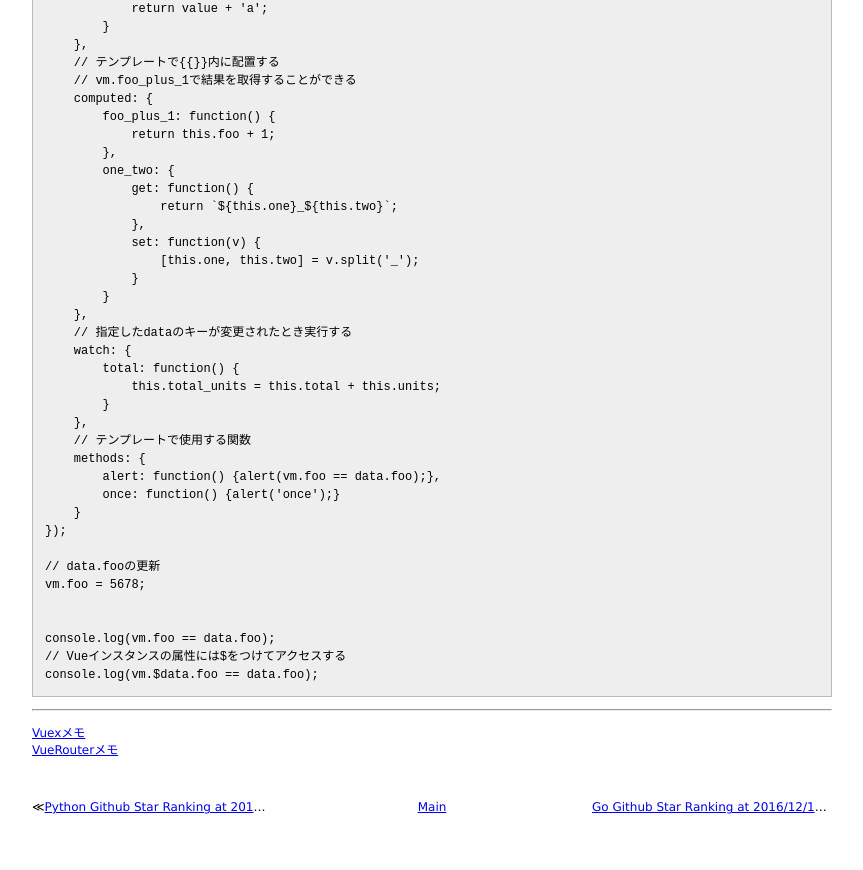
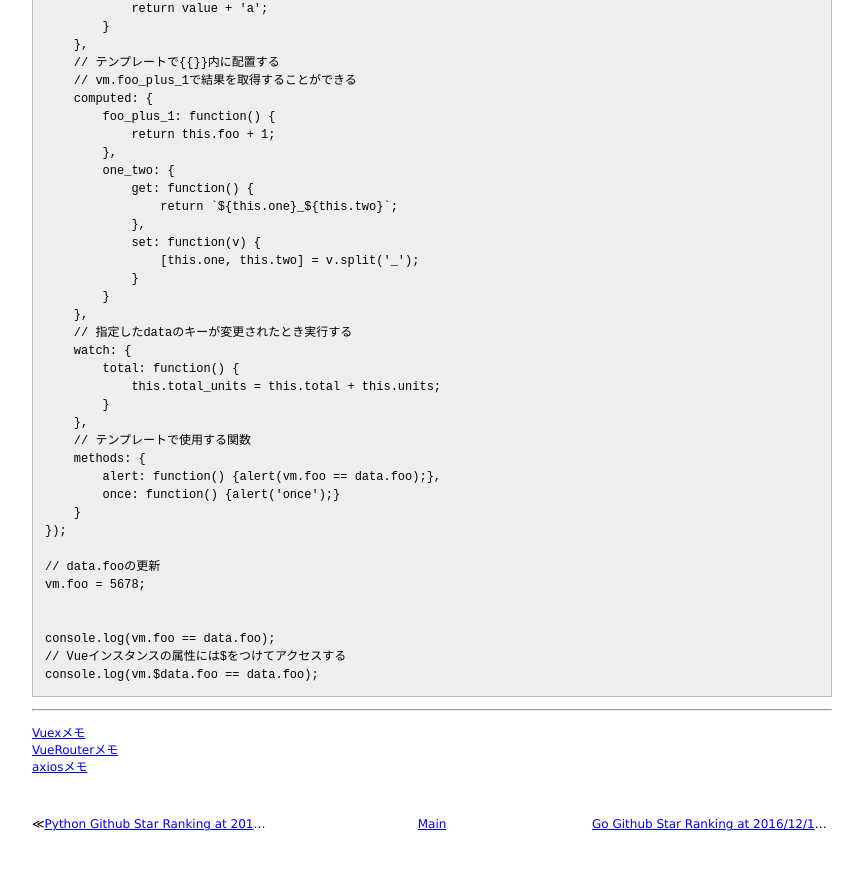
Before and after one commit to 38elements/38elements.github.com, a Jekyll site: the page built from _posts/2016-12-20-vuejs.md, in a window 1280 px wide and 900 px high, scrolled down 3601 px. Shown: the top 870 px of the window, without its empty margins (208-1071 px from the left). Built offline with Jekyll 4.4.1, drawn with Linux system fonts in a browser that asks for light colours.

Commit message:
Update 2016-12-20-vuejs.md

```diff
--- a/_posts/2016-12-20-vuejs.md
+++ b/_posts/2016-12-20-vuejs.md
@@ -256,3 +256,4 @@ console.log(vm.$data.foo == data.foo);
 <hr>
 [Vuexメモ](/2017/01/14/vuex.html)
 [VueRouterメモ](/2017/01/15/vue-router.html)
+[axiosメモ](/2017/02/22/axios.html)
```
